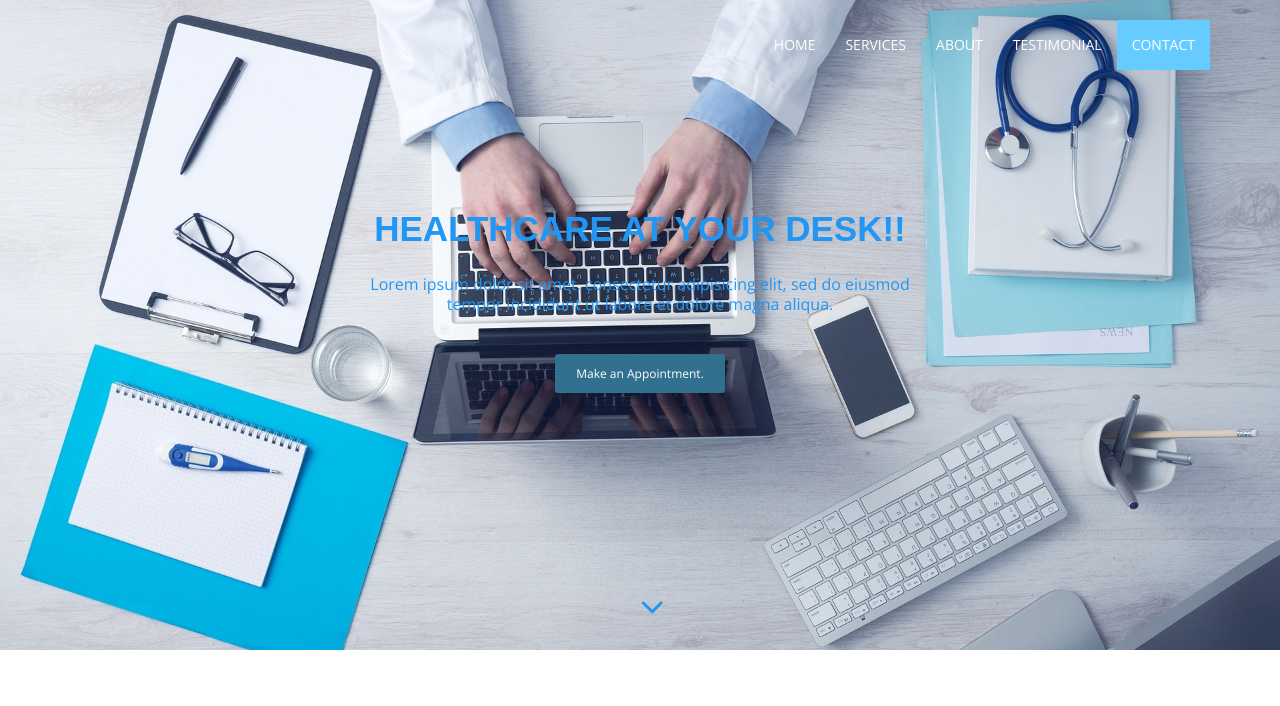
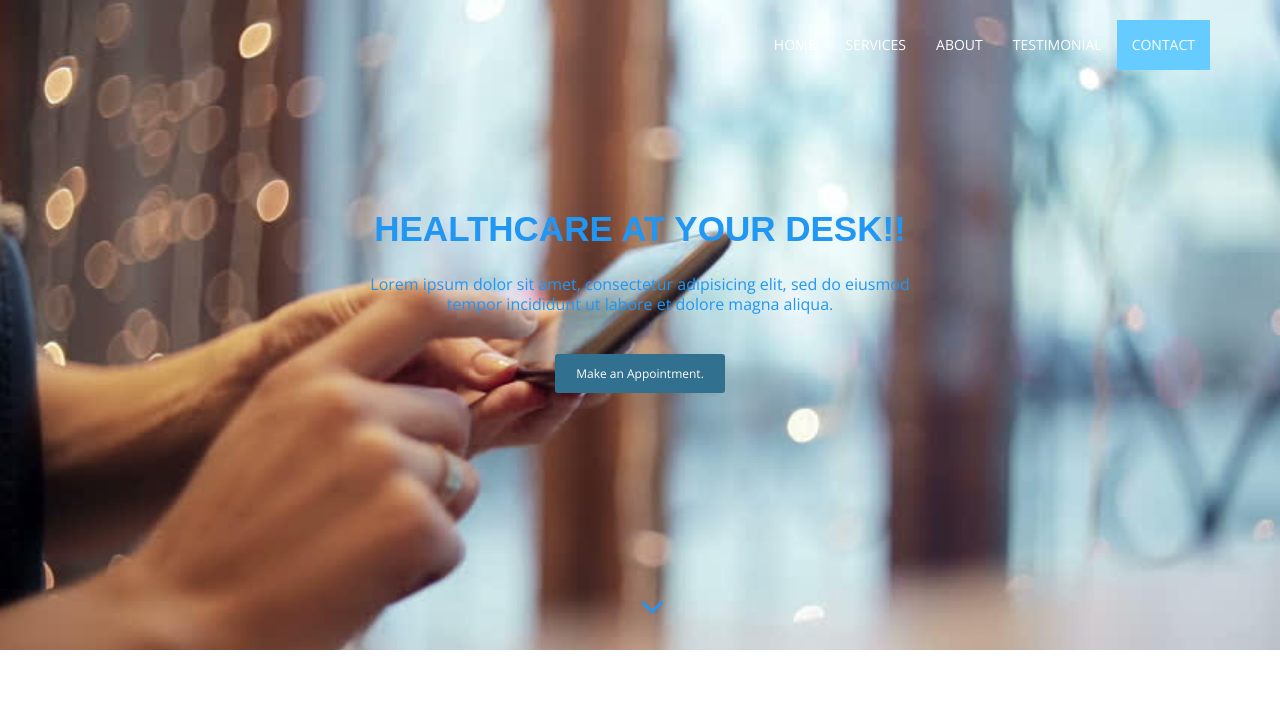
Before and after one commit to ricardomorales22/therapy, a plain HTML site: page public/index.html in a window 1280 px wide. Shown: the top 706 px of the page. Drawn offline with nearby package versions, Linux system fonts and the light colour scheme; a web font is replaced by a local one.

Commit message:
changed main pic

```diff
--- a/public/css/style.css
+++ b/public/css/style.css
@@ -135,7 +135,7 @@ banner
     background-color: rgba(12, 184, 182) !important;
 }
 #banner{
-	background: url('../img/bg-banner.jpg') no-repeat fixed;
+	background: url('../img/phone.jpg') no-repeat fixed;
 	background-size: cover;
 	min-height: 650px;
 	position: relative;
```
Also changed, not shown: public/img/phone.jpg (added), 1 other file.
